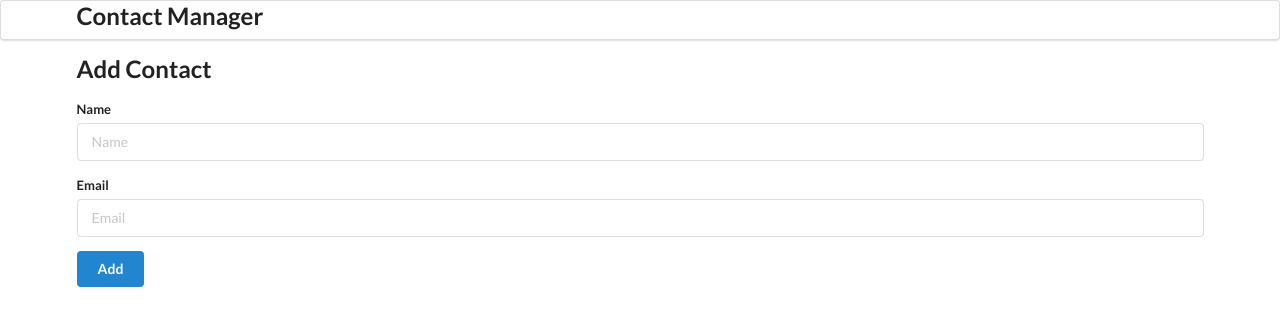
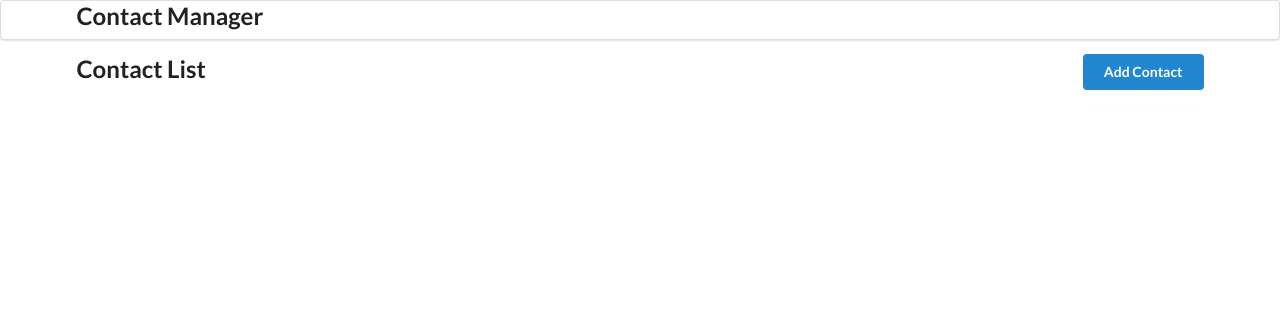
Before and after one commit to shehazshefy/React_Contact_Manager, a React (Create React App) app: page / in a window 1280 px wide. Shown: the top 326 px of the page. Built offline with nearby package versions, Linux system fonts and the light colour scheme.

Commit message:
6. Routing & Programmatic Navigation

```diff
--- a/package.json
+++ b/package.json
@@ -8,6 +8,7 @@
     "@testing-library/user-event": "^12.8.3",
     "react": "^17.0.2",
     "react-dom": "^17.0.2",
+    "react-router-dom": "^5.2.0",
     "react-scripts": "4.0.3",
     "uuid": "^8.3.2",
     "web-vitals": "^1.1.2"
--- a/src/components/AddContact.js
+++ b/src/components/AddContact.js
@@ -14,6 +14,9 @@ export default class AddContact extends React.Component {
         }
         this.props.addContactHandlerProp(this.state);
         this.setState({name:"", email:""})
+        //console.log(this.props); //we can see history action PUSH
+        this.props.history.push('/');
+
     }
 
     render() {
--- a/src/components/App.js
+++ b/src/components/App.js
@@ -1,4 +1,5 @@
 import React, { useEffect, useState } from 'react';
+import {BrowserRouter as Router, Switch, Route} from 'react-router-dom';
 import {v4 as uuid} from 'uuid';
 import './App.css';
 import Header from './Header';
@@ -33,17 +34,60 @@ function App() {
   }, [contacts]); //Save the data to local storage.
 
   return (
-    <div>
+    <>
+
+
+      <Router>
+        <Header />
+        <div className='ui container'>
+          <Switch>
+            <Route
+              path='/'
+              exact
+              render = {(props) => (<ContactList {...props} contactsPropFromApp={contacts} getContactIdPropFromApp={removeContactHandler}/>)}
+            />
+            <Route
+              path='/add'
+              render = {(props) => (<AddContact {...props} addContactHandlerProp={addContactHandler}/>)}
+            />
+          </Switch>
+        </div>
+      </Router>
+
+
+      {/* -----------------Bad way to send props inside Router. Causes performance issue---------------------
+      <Router>
+        <Header />
+        <div className='ui container'>
+          <Switch>
+            <Route
+              path='/'
+              exact
+              component={() => (
+                <ContactList contactsPropFromApp={contacts} getContactIdPropFromApp={removeContactHandler}/>
+              )}
+            />
+            <Route
+              path='/add'
+              component={() => (
+                <AddContact addContactHandlerProp={addContactHandler}/>
+              )}
+            />
+          </Switch>
+        </div>
+      </Router> */}
+
+
+      {/* ----------------Without Routing------------------------
       <Header />
       <div className='ui container'>
         <AddContact addContactHandlerProp={addContactHandler}/>
         <ContactList contactsPropFromApp={contacts} getContactIdPropFromApp={removeContactHandler}/>
-        {/* Passing contact list to ContactList as a prop */}
-        {/* getting id : frm CC - CL - App */}
+        Passing contact list to ContactList as a prop
+        getting id : frm CC - CL - App
+      </div> */}
 
-      </div>
-
-    </div>
+    </>
   );
 }
 
--- a/src/components/ContactList.js
+++ b/src/components/ContactList.js
@@ -1,4 +1,5 @@
 import React from 'react';
+import {Link} from 'react-router-dom';
 import ContactCard from './ContactCard';
 
 const ContactList = (props) => {
@@ -6,10 +7,19 @@ const ContactList = (props) => {
 
     const deleteContactHandler = (id) => {
         props.getContactIdPropFromApp(id);
-    }
+    };
+
+    // const contactsPropFromApp = [
+    //     {
+    //         id: '1',
+    //         "name": "Sachin",
+    //         "email": "sachin@gmail.com"
+    //     }
+    // ]
 
     const renderContractList = props.contactsPropFromApp.map((contact) => {    //Iterating through the ContactList
-        return(
+    // const renderContractList = contactsPropFromApp.map((contact) => {
+    return(
             <ContactCard key={contact.id} contactsPropFromCL={contact} clickHandlerPropFromCL={deleteContactHandler}/>
             //Passing each contact to ContactCard
             //Passing function clickHandler to CC to get id
@@ -19,7 +29,16 @@ const ContactList = (props) => {
 
 
     return(
-        <div className='ui celled list'>{renderContractList}</div>
+        <div className='main'>
+            <h2>
+                Contact List
+                <Link to='/add'>
+                    <button className='ui button blue right floated'>Add Contact</button>
+                </Link>
+                </h2>
+            <div className='ui celled list'>{renderContractList}</div>
+        </div>
+
     );
 };
 
```
Also changed, not shown: 1 other file (tests, documents, lock files or other folders).
